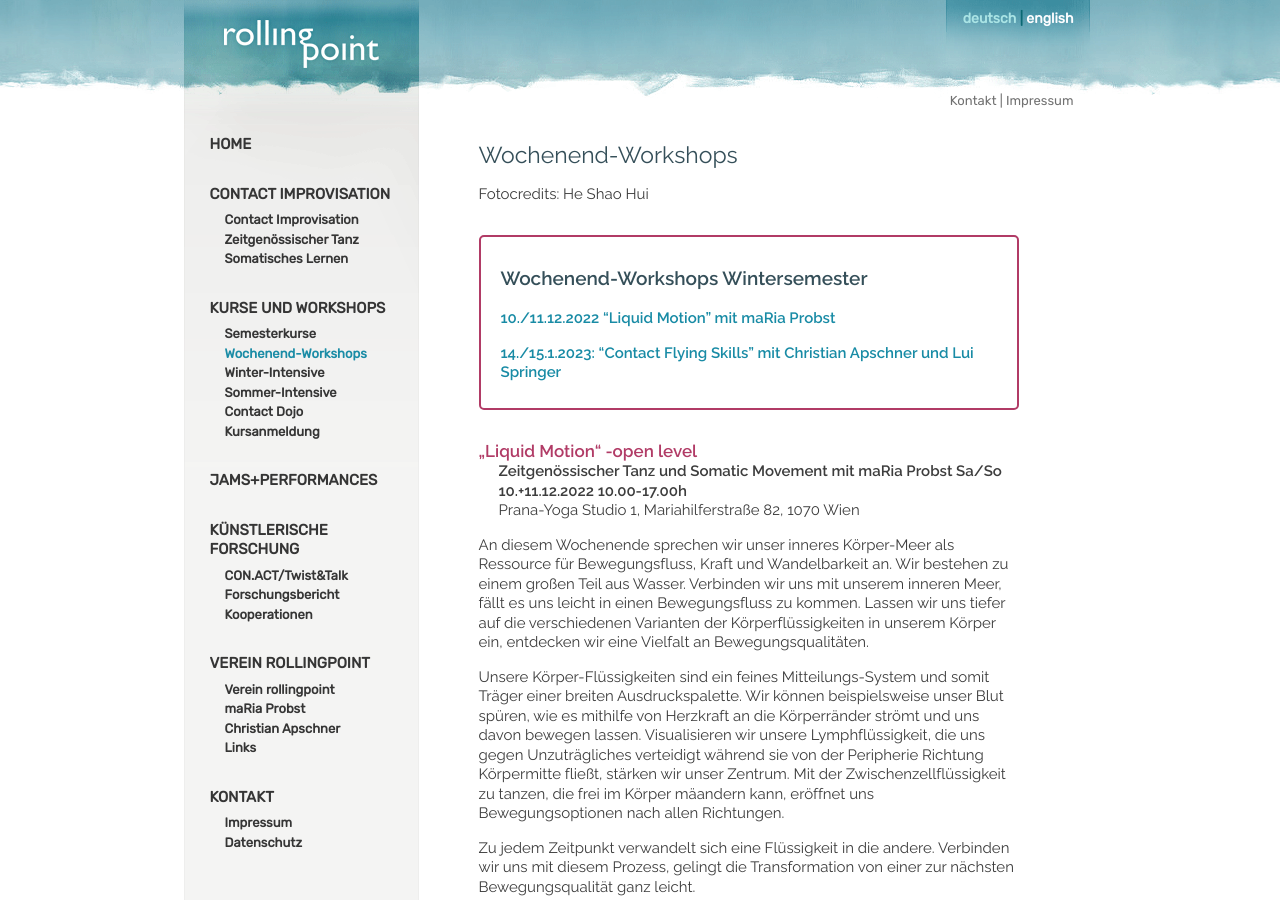
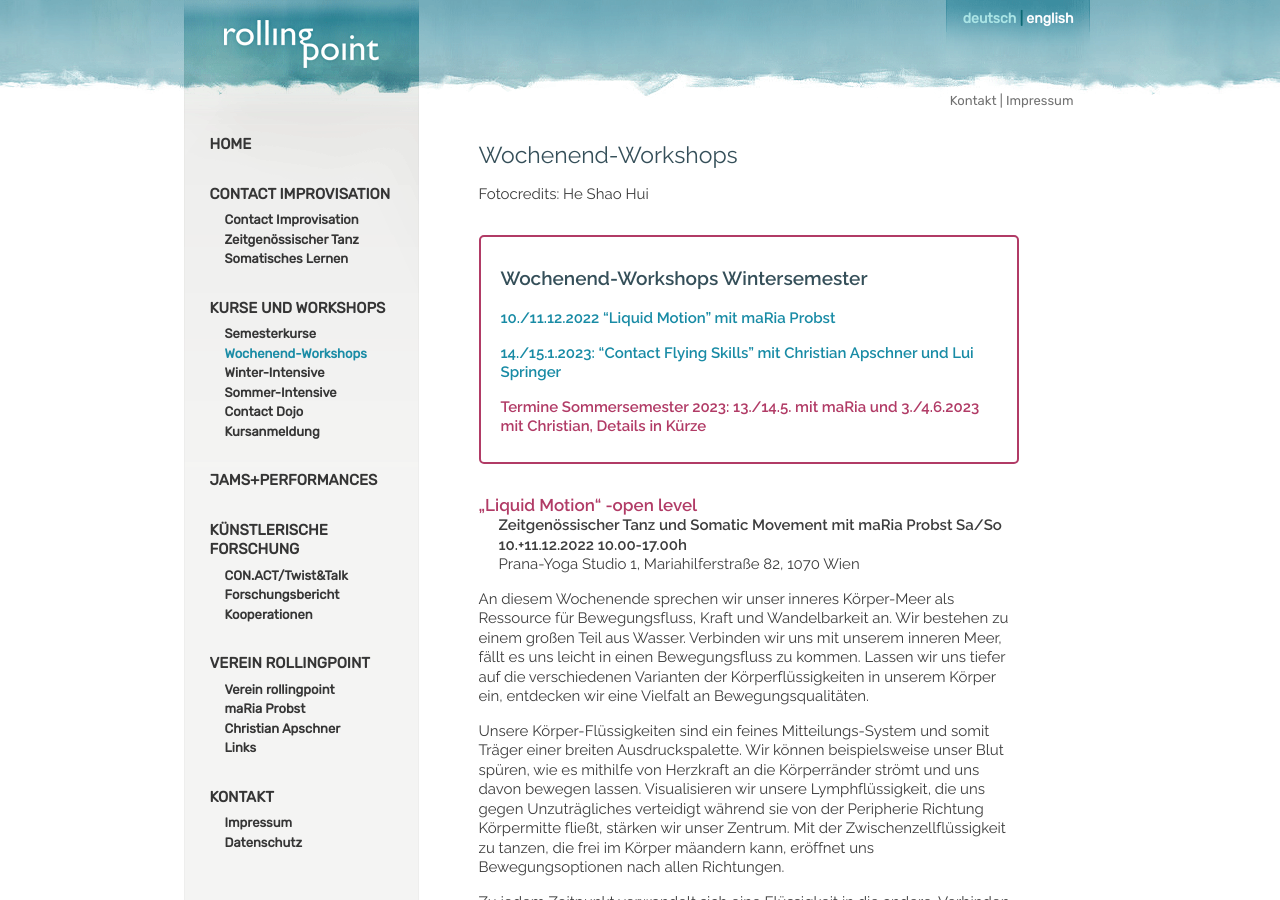
Before and after one commit to manulari/rollingpointat, a Jekyll site: the page built from _pages_de/workshops.md, in a window 1280 px wide and 900 px high. Built offline with Jekyll 4.4.1, drawn with Linux system fonts in a browser that asks for light colours; comment, search, counter and statistics services are not loaded.

Commit message:
Update page (de) “workshops”

```diff
--- a/_pages_de/workshops.md
+++ b/_pages_de/workshops.md
@@ -11,6 +11,8 @@ Fotocredits: He Shao Hui
 > **[1﻿0./11.12.2022 "Liquid Motion" mit maRia Probst](#liquid)**
 >
 > **[14./15.1.2023: "Contact Flying Skills" mit Christian Apschner und Lui Springer](#flying)**
+>
+> **Termine Sommersemester 2023: 13./14.5. mit maRia und 3./4.6.2023 mit Christian, Details in Kürze**
 
 <div class="named-anchor" id="liquid"></div>
 
```
